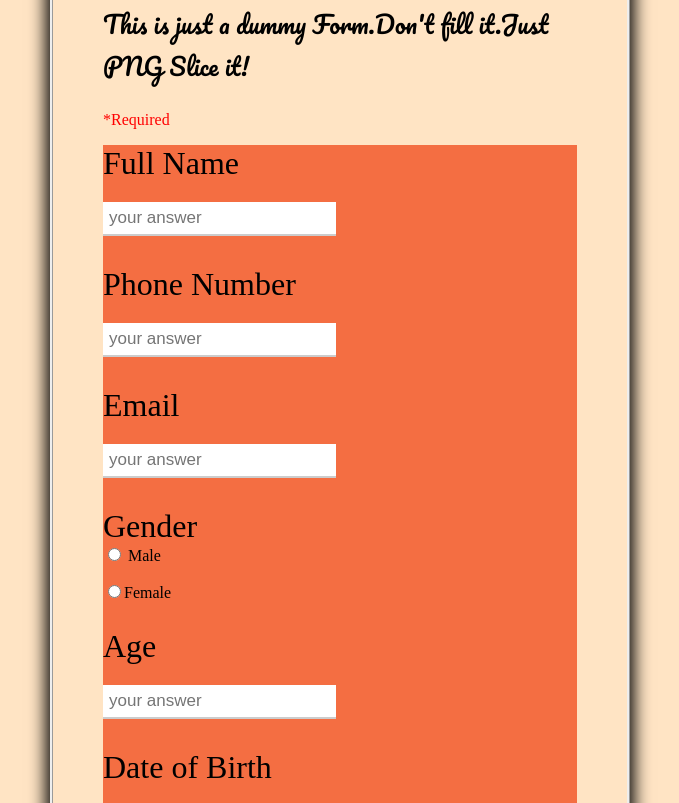
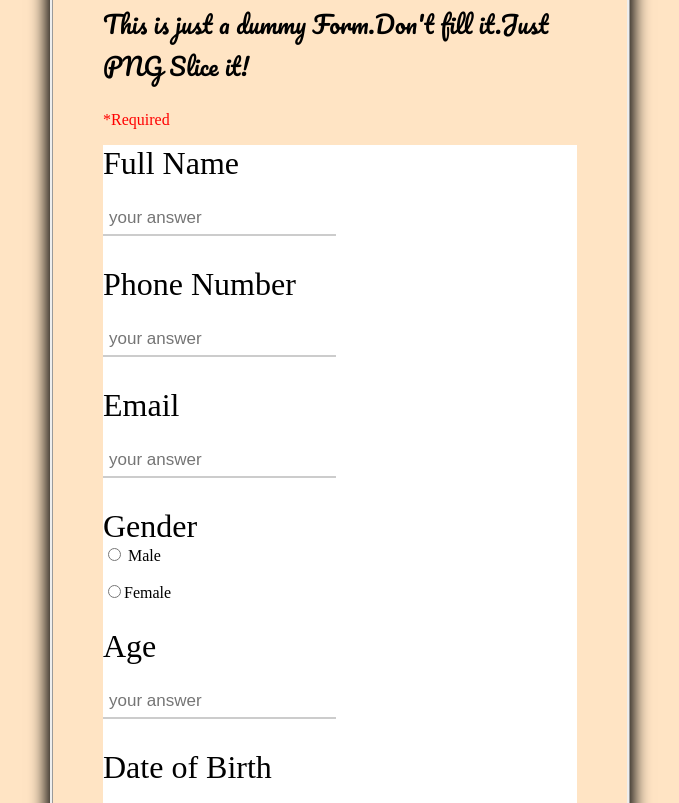
Before and after one commit to ammarazahid/project, a plain HTML site: page index.html in a window 1280 px wide. Shown: the part 530-1333 px from the top of the page, without its empty margins (300-979 px from the left). Drawn offline with Linux system fonts and the light colour scheme.

Commit message:
Update style.css

```diff
--- a/style.css
+++ b/style.css
@@ -21,7 +21,7 @@ button{
     color:red;
 }
 form{
-     background-color:#f46e42;
+     background-color: white;
 }
 .paragraph{
     font-size: x-large;
```
